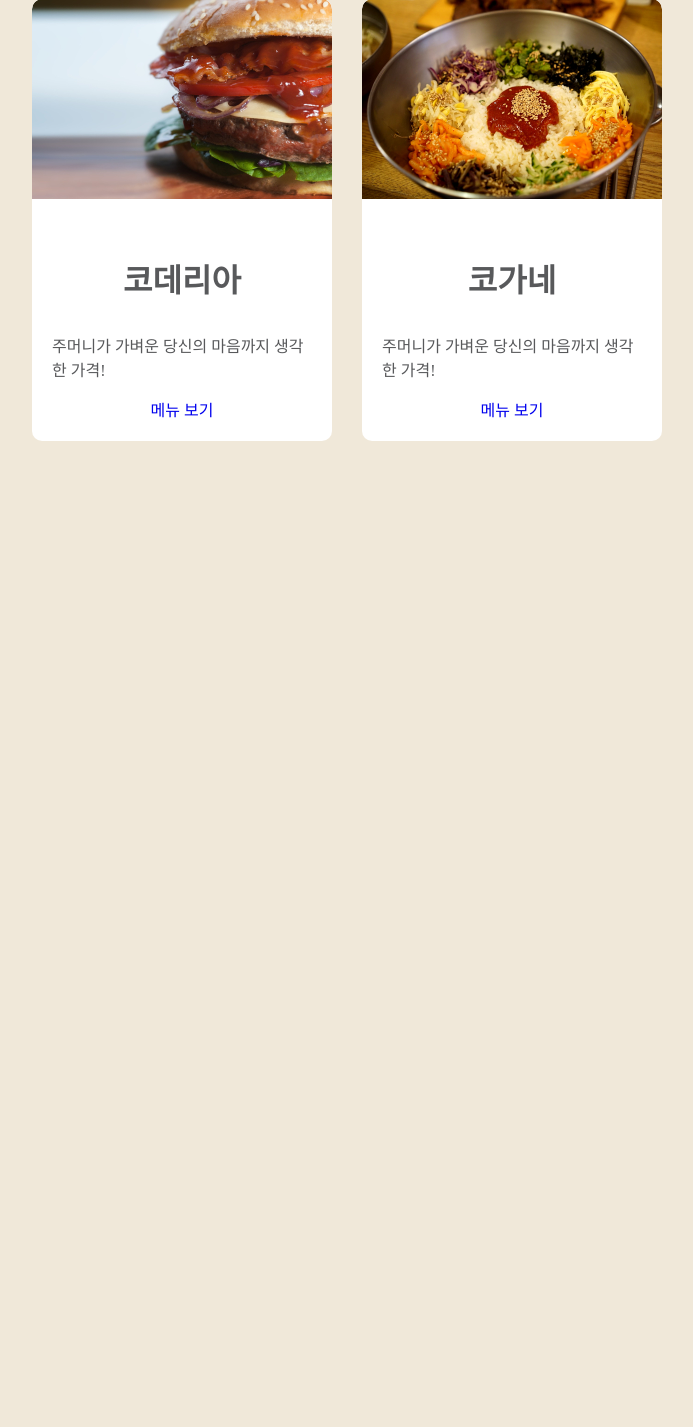
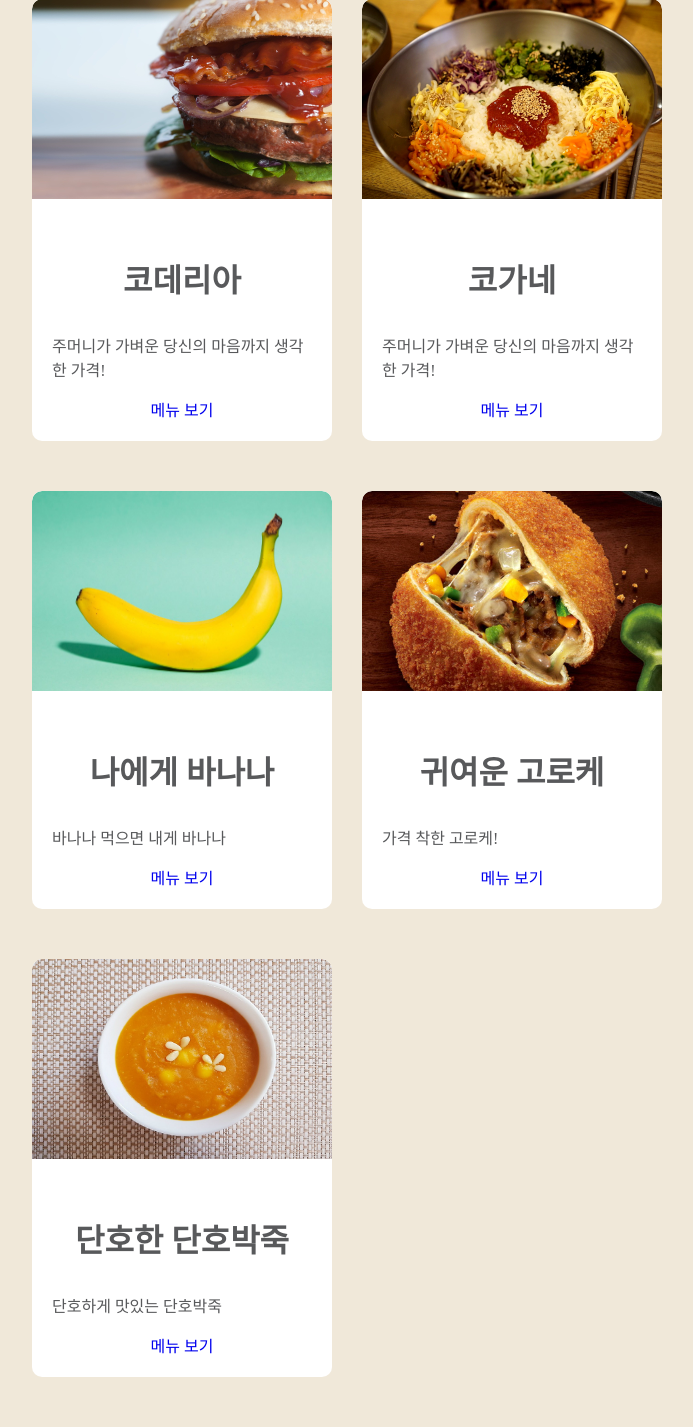
Before and after one commit to min1321/codeit-django, a Django app: template foods/templates/foods/index.html in a window 1280 px wide. Shown: the part 799-2226 px from the top of the page, without its empty margins (293-986 px from the left). Before the commit the page ends 1240 px from the top, so only its background shows below. Run offline with Django 3.2, Linux system fonts and the light colour scheme; the template is opened without the code that fills it, so the values that code supplies are empty; parts of the project's set-up code (start-up, migrations or seed data) failed here and were passed over; some web fonts are replaced.

Commit message:
Add static file and Change index.html

```diff
--- a/foods/templates/foods/index.html
+++ b/foods/templates/foods/index.html
@@ -1,55 +1,88 @@
+{% load static %}
 <!DOCTYPE html>
 <html>
   <head>
     <title>코스토랑</title>
-  <meta charset="utf-8">
-  <link rel="stylesheet" href="css/styles.css">
+    <meta charset="utf-8" />
+    <link rel="stylesheet" href={% static 'foods/css/styles.css'%}>
   </head>
   <body>
-  <div> July 16, 2020 </div>
-  <hr/>
+    <div>July 16, 2020</div>
+    <hr />
 
     <h1>코스토랑</h1>
     <h2>넌 코딩할때가 제일 이뻐</h2>
 
     <div class="food-container">
-
       <div class="food">
-      <img src="images/chicken.jpg" width="300px" height="200px"/>
+        <img src={% static "foods/images/chicken.jpg" %} width="300px"
+        height="200px" />
         <div class="info">
           <h3>코딩에 빠진 닭</h3>
-        <P>주머니가 가벼운 당신의 마음까지 생각한 가격!</p>
+          <p>주머니가 가벼운 당신의 마음까지 생각한 가격!</p>
           <a href="#">메뉴 보기</a>
         </div>
       </div>
 
       <div class="food">
-      <img src="images/sushi.jpg" width="300px" height="200px"/>
+        <img src={% static "foods/images/sushi.jpg" %} width="300px"
+        height="200px" />
         <div class="info">
           <h3>코코스시</h3>
-        <P>주머니가 가벼운 당신의 마음까지 생각한 가격!</p>
+          <p>주머니가 가벼운 당신의 마음까지 생각한 가격!</p>
           <a href="#">메뉴 보기</a>
         </div>
       </div>
 
       <div class="food">
-      <img src="images/burger.jpg" width="300px" height="200px"/>
+        <img src={% static "foods/images/burger.jpg"%} width="300px"
+        height="200px" />
         <div class="info">
           <h3>코데리아</h3>
-        <P>주머니가 가벼운 당신의 마음까지 생각한 가격!</p>
+          <p>주머니가 가벼운 당신의 마음까지 생각한 가격!</p>
           <a href="#">메뉴 보기</a>
         </div>
       </div>
 
       <div class="food">
-      <img src="images/bibimbap.jpg" width="300px" height="200px"/>
+        <img src={% static "foods/images/bibimbap.jpg"%} width="300px"
+        height="200px" />
         <div class="info">
           <h3>코가네</h3>
-        <P>주머니가 가벼운 당신의 마음까지 생각한 가격!</p>
+          <p>주머니가 가벼운 당신의 마음까지 생각한 가격!</p>
           <a href="#">메뉴 보기</a>
         </div>
       </div>
 
+      <div class="food">
+        <img src={% static "foods/images/banana.jpg"%} width="300px"
+        height="200px" />
+        <div class="info">
+          <h3>나에게 바나나</h3>
+          <p>바나나 먹으면 내게 바나나</p>
+          <a href="#">메뉴 보기</a>
+        </div>
+      </div>
+
+      <div class="food">
+        <img src={% static "foods/images/croquette.jpg"%} width="300px"
+        height="200px" />
+        <div class="info">
+          <h3>귀여운 고로케</h3>
+          <p>가격 착한 고로케!</p>
+          <a href="#">메뉴 보기</a>
+        </div>
+      </div>
+
+      <div class="food">
+        <img src={% static "foods/images/pumpkin_soup.jpg"%} width="300px"
+        height="200px" />
+        <div class="info">
+          <h3>단호한 단호박죽</h3>
+          <p>단호하게 맛있는 단호박죽</p>
+          <a href="#">메뉴 보기</a>
+        </div>
+      </div>
     </div>
   </body>
 </html>
```
Also changed, not shown: foods/static/foods/css/styles.css (renamed from foods/templates/foods/css/styles.css), foods/static/foods/images/banana.jpg (renamed from foods/templates/foods/images/banana.jpg), foods/static/foods/images/bibimbap.jpg (renamed from foods/templates/foods/images/bibimbap.jpg), foods/static/foods/images/burger.jpg (renamed from foods/templates/foods/images/burger.jpg), foods/static/foods/images/chicken.jpg (renamed from foods/templates/foods/images/chicken.jpg), foods/static/foods/images/croquette.jpg (renamed from foods/templates/foods/images/croquette.jpg), foods/static/foods/images/pumpkin_soup.jpg (renamed from foods/templates/foods/images/pumpkin_soup.jpg), foods/static/foods/images/sushi.jpg (renamed from foods/templates/foods/images/sushi.jpg), 2 other files. Lines whose indentation alone changed are shown as unchanged.
